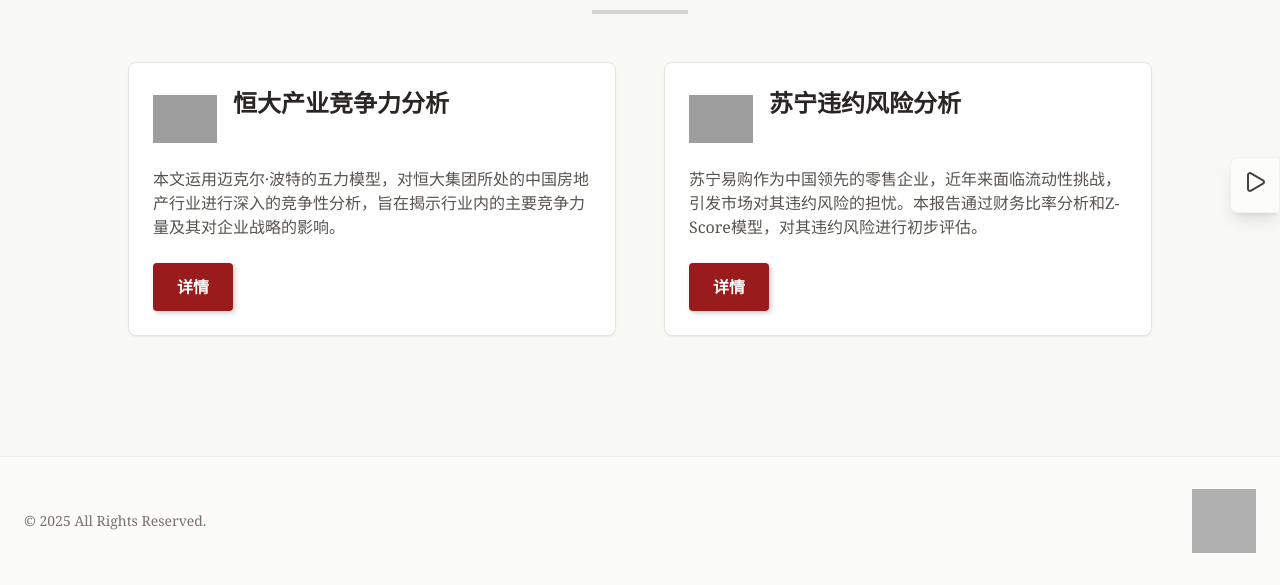
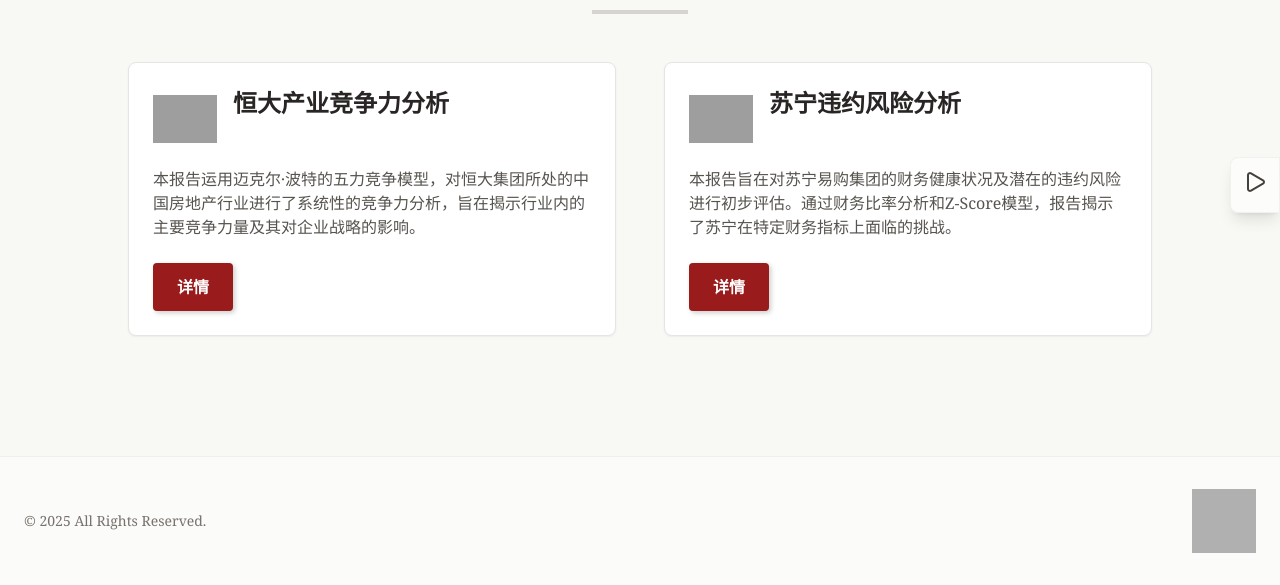
Before and after one commit to Cheng-G-T/Sim, a plain HTML site: page research.html in a window 1280 px wide. Shown: the part 215-800 px from the top of the page. Drawn offline with nearby package versions, Linux system fonts and the light colour scheme; grey boxes are pictures that could not be loaded.

Commit message:
更新网站内容

```diff
--- a/music-player.js
+++ b/music-player.js
@@ -65,8 +65,8 @@ document.addEventListener('DOMContentLoaded', () => {
         const page = path.split('/').pop();
         if (page === 'suning_report.html' || page === 'evergrande_report.html') {
             const mdFile = page === 'suning_report.html'
-                ? 'suning_summary.md'
-                : 'evergrande_summary.md';
+                ? 'suning_default_risk_analysis.md'
+                : 'evergrande_industry_competitive_analysis_using_porters_five_forces.md';
 
             fetch(mdFile)
                 .then(response => response.ok ? response.text() : Promise.reject('Network response was not ok'))
--- a/research.html
+++ b/research.html
@@ -53,18 +53,18 @@
                             <img src="https://r2.flowith.net/files/o/1749747788450-evergrande_group_industrial_competitiveness_icon_design_index_0@1024x1024.png" alt="恒大报告图标" class="w-16 h-16 object-contain flex-shrink-0">
                             <h2 class="text-2xl font-bold text-stone-800">恒大产业竞争力分析</h2>
                         </div>
-                        <p class="text-stone-600 mb-6 flex-grow">本文运用迈克尔·波特的五力模型，对恒大集团所处的中国房地产行业进行深入的竞争性分析，旨在揭示行业内的主要竞争力量及其对企业战略的影响。</p>
+                        <p class="text-stone-600 mb-6 flex-grow">本报告运用迈克尔·波特的五力竞争模型，对恒大集团所处的中国房地产行业进行了系统性的竞争力分析，旨在揭示行业内的主要竞争力量及其对企业战略的影响。</p>
                         <a href="evergrande_report.html" class="seal-button self-start mt-auto">详情</a>
                     </div>
                 </div>
 
                 <div class="flex flex-col bg-white rounded-lg border border-stone-200 shadow-sm hover:shadow-lg transition-shadow duration-300 overflow-hidden">
-                    <div class="p-6 flex-grow flex flex-col">
+                    <div class="p-6 flex-grow flex-col">
                         <div class="flex items-start gap-4 mb-4">
                             <img src="https://r2.flowith.net/files/o/1749747784731-suning_group_default_risk_icon_design_index_1@1024x1024.png" alt="苏宁报告图标" class="w-16 h-16 object-contain flex-shrink-0">
                             <h2 class="text-2xl font-bold text-stone-800">苏宁违约风险分析</h2>
                         </div>
-                        <p class="text-stone-600 mb-6 flex-grow">苏宁易购作为中国领先的零售企业，近年来面临流动性挑战，引发市场对其违约风险的担忧。本报告通过财务比率分析和Z-Score模型，对其违约风险进行初步评估。</p>
+                        <p class="text-stone-600 mb-6 flex-grow">本报告旨在对苏宁易购集团的财务健康状况及潜在的违约风险进行初步评估。通过财务比率分析和Z-Score模型，报告揭示了苏宁在特定财务指标上面临的挑战。</p>
                         <a href="suning_report.html" class="seal-button self-start mt-auto">详情</a>
                     </div>
                 </div>
```
Also changed, not shown: 2 other files.
